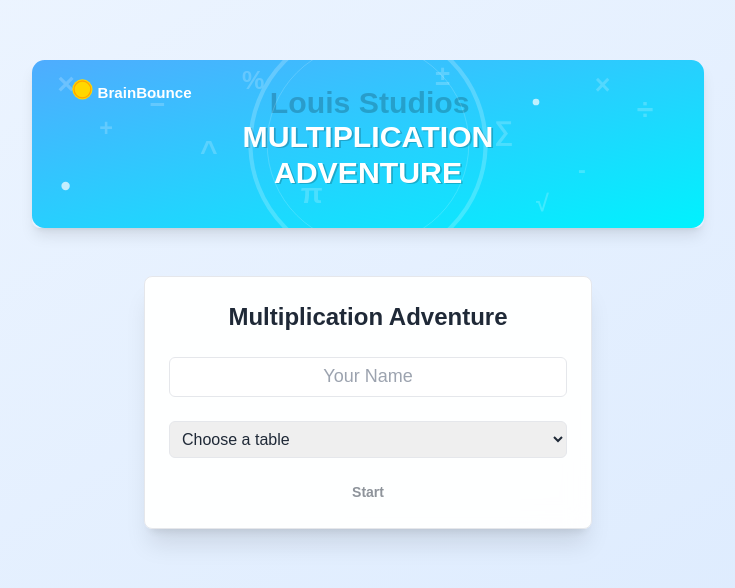
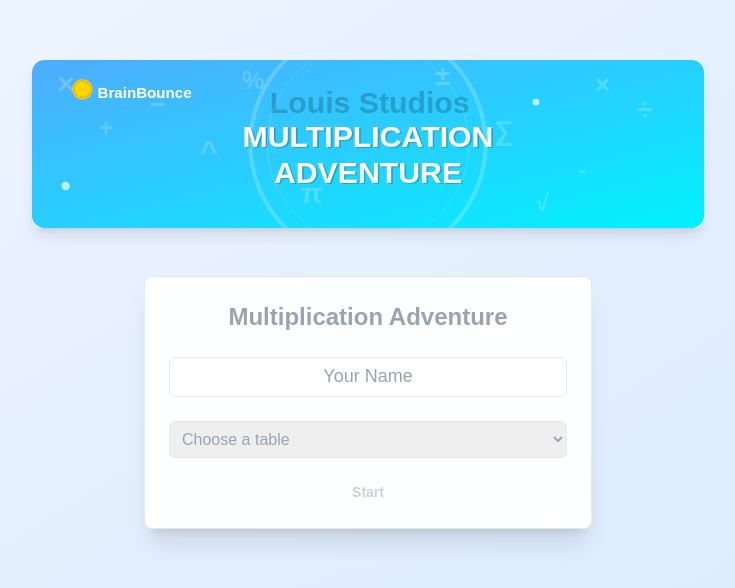
Before and after one commit to ShinobiGumi/multiplication-game, a Next.js app: page /multiply in a window 1280 px wide. Shown: the part 106-694 px from the top of the page, without its empty margins (272-1007 px from the left). Built offline with nearby package versions, Linux system fonts and the light colour scheme.

Commit message:
Landing Page 2

```diff
--- a/app/multiply/page.tsx
+++ b/app/multiply/page.tsx
@@ -25,7 +25,6 @@ const MultiplicationGame = () => {
     correct: boolean;
     correctAnswer: number | null;
   }>({ show: false, correct: false, correctAnswer: null });
-  const [questionsPool, setQuestionsPool] = useState<number[]>([]);
   const [completedQuestions, setCompletedQuestions] = useState<number[]>([]);
   const [incorrectQuestions, setIncorrectQuestions] = useState<number[]>([]);
 
@@ -150,18 +149,18 @@ const MultiplicationGame = () => {
         <CardContent className="p-6">
           {gameState === "welcome" ? (
             <div className="space-y-6 text-center">
-              <h2 className="text-2xl font-bold text-gray-800">Multiplication Adventure</h2>
+              <h2 className="text-2xl font-bold text-gray-400">Multiplication Adventure</h2>
               <Input
                 type="text"
                 value={name}
                 onChange={(e) => setName(e.target.value)}
                 placeholder="Your Name"
-                className="text-center text-lg bg-white text-gray-800"
+                className="text-center text-lg bg-white text-gray-400"
               />
               <select
                 value={selectedTable}
                 onChange={(e) => setSelectedTable(e.target.value)}
-                className="w-full p-2 border rounded-md text-gray-800"
+                className="w-full p-2 border rounded-md text-gray-400"
               >
                 <option value="">Choose a table</option>
                 {[2, 3, 4, 5, 6, 7, 8, 9].map((num) => (
@@ -173,7 +172,7 @@ const MultiplicationGame = () => {
               <Button
                 onClick={handleStart}
                 disabled={!name || !selectedTable}
-                className="w-full text-gray-800 font-bold"
+                className="w-full text-gray-400 font-bold"
               >
                 Start
               </Button>
@@ -181,8 +180,8 @@ const MultiplicationGame = () => {
           ) : gameState === "playing" ? (
             <div className="text-center space-y-6">
               <div className="flex justify-between items-center mb-4">
-                <h2 className="text-2xl font-bold">Hi {name}!</h2>
-                <div className="text-lg">Score: {score}/10</div>
+                <h2 className="text-2xl font-bold text-gray-400">Hi {name}!</h2>
+                <div className="text-lg text-gray-400">Score: {score}/10</div>
               </div>
 
               {feedback.show && (
@@ -208,7 +207,7 @@ const MultiplicationGame = () => {
                 </motion.div>
               )}
 
-              <p className="text-4xl font-bold">
+              <p className="text-4xl font-bold text-gray-400">
                 {currentQuestion.num1} × {currentQuestion.num2} = ?
               </p>
               <Input
@@ -216,10 +215,11 @@ const MultiplicationGame = () => {
                 value={answer}
                 onChange={(e) => setAnswer(e.target.value)}
                 onKeyDown={handleKeyPress}
-                className="text-center text-2xl bg-white text-gray-800 focus:outline-none focus:ring-0 focus:border-gray-300"
+                className="text-center text-2xl bg-white text-gray-400 focus:outline-none focus:ring-0 focus:border-gray-300"
                 autoFocus
               />
               <Button
+                className="text-1xl font-bold text-gray-400"
                 onClick={handleAnswerSubmit}
                 disabled={!answer}
               >
```
